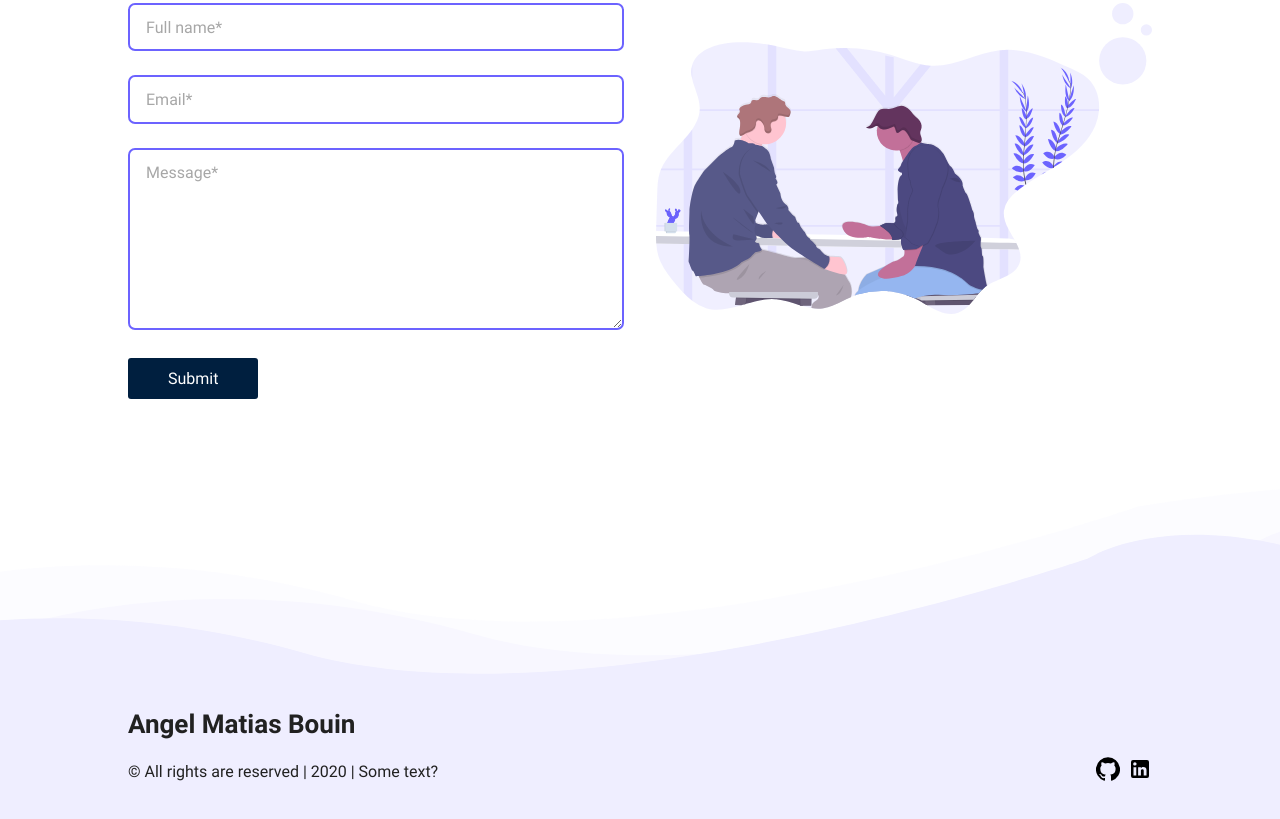
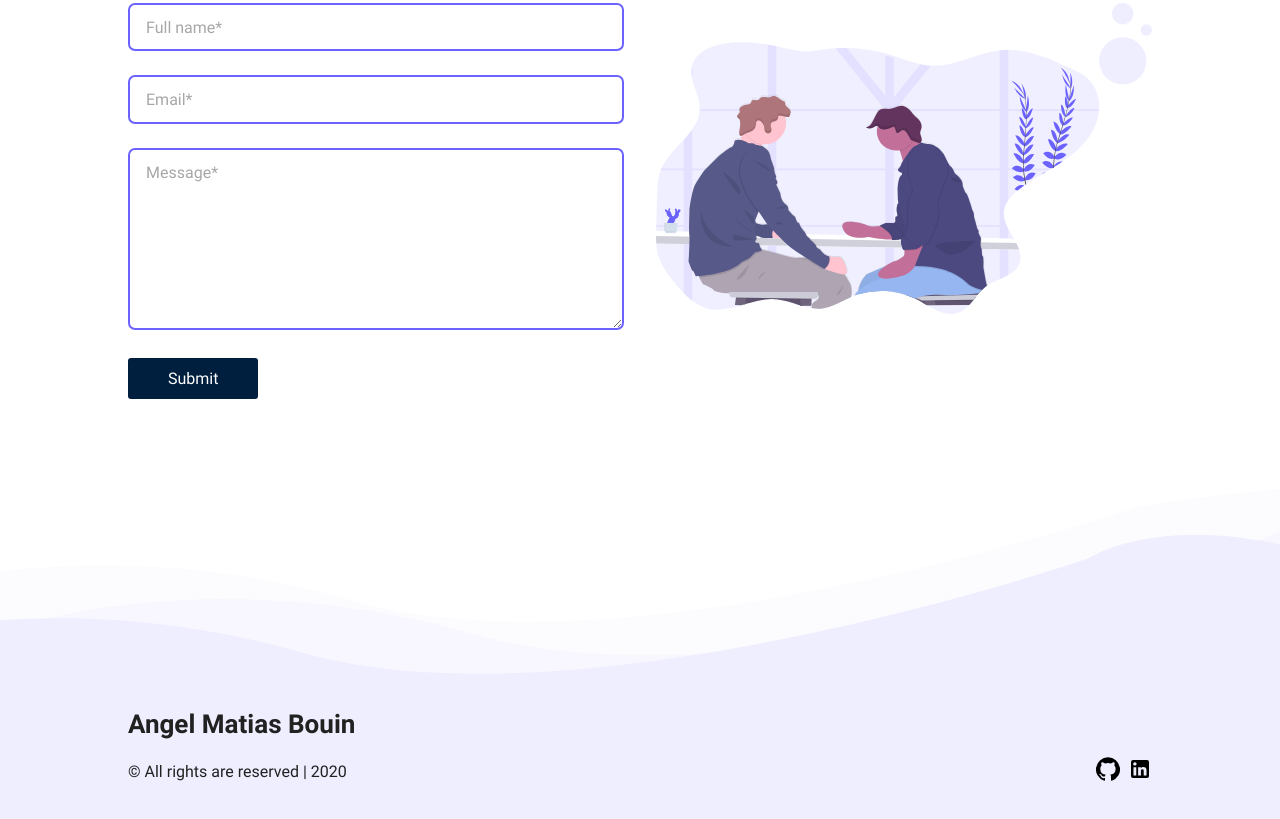
Before and after one commit to matiasbouin/personal-portfolio, a Gatsby site: page / in a window 1280 px wide. Shown: the part 1516-2335 px from the top of the page. Built offline with nearby package versions, Linux system fonts and the light colour scheme; Gatsby itself is replaced by a stand-in of ours.

Commit message:
commit to check vercel integration

```diff
--- a/src/components/theme/Footer/index.jsx
+++ b/src/components/theme/Footer/index.jsx
@@ -16,7 +16,7 @@ export const Footer = () => {
       <Details>
         <h2>Angel Matias Bouin</h2>
         <span>
-          © All rights are reserved | {new Date().getFullYear()} | Some text?
+          © All rights are reserved | {new Date().getFullYear()}
         </span>
       </Details>
 
```
Also changed, not shown: 2 other files.
